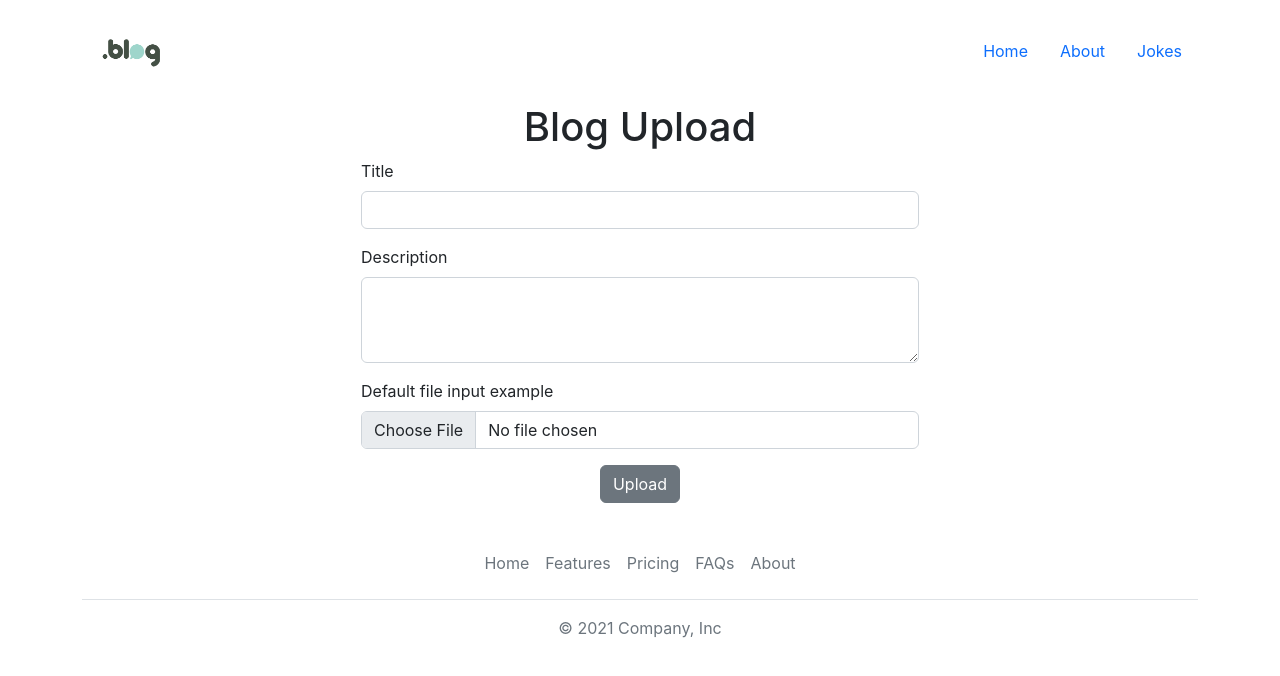
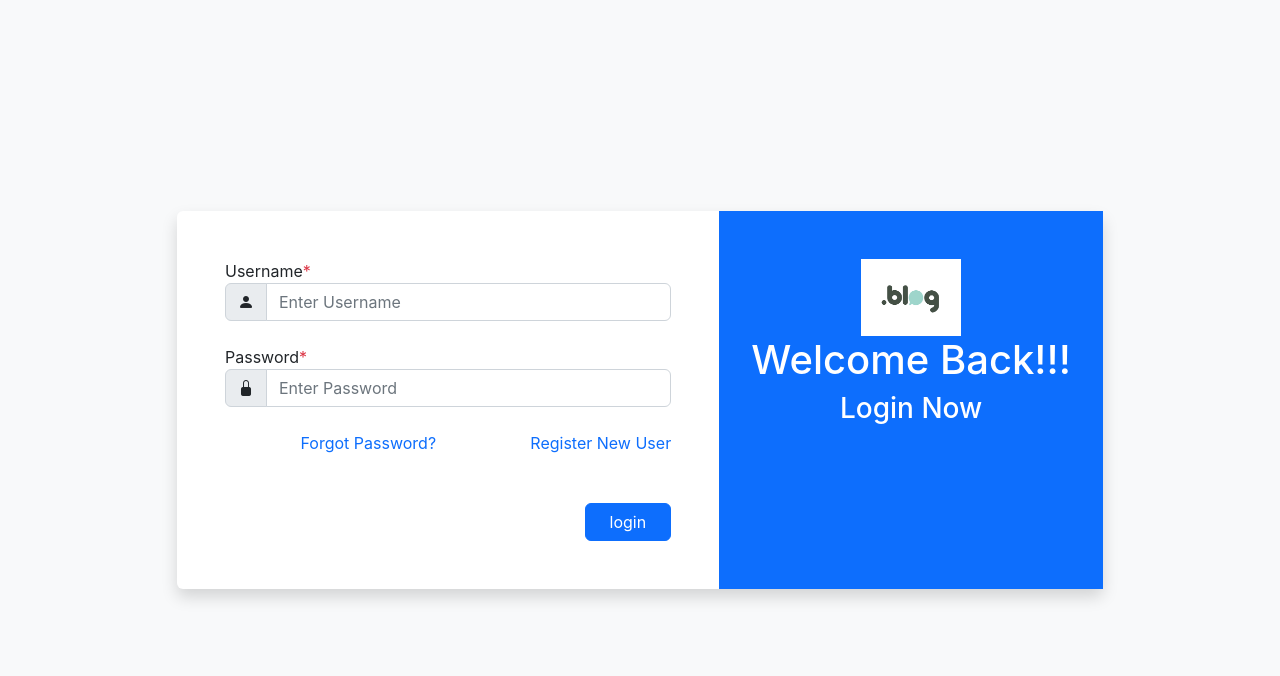
Before and after one commit to inder0089/blogapp, a React (Create React App) app: page /todo in a window 1280 px wide. Shown: the top 676 px of the page. Built offline with nearby package versions, Linux system fonts and the light colour scheme.

Commit message:
todo design

```diff
--- a/src/App.js
+++ b/src/App.js
@@ -12,22 +12,40 @@ import Login from "./pages/Login";
 import About from "./pages/About";
 import PrivateRoute from "./component/Auth/PrivateRoute";
 import Shimmer from "./common/Shimmer";
+import { useState } from "react";
+import Register from "./pages/Register";
 
 function App() {
+  const [isLoggedIn, setIsLoggedIn] = useState(false);
+
+  const handleLoggedIn = () => {
+    setIsLoggedIn(true);
+  };
+  const handleLogout = () => {
+    setIsLoggedIn(false);
+  };
   return (
     <>
-      <Header />
-      <Outlet />
+      {isLoggedIn ? (
+        <>
+          <Header handleLogout={handleLogout} />
+          <Outlet />
+          <Footer />
+        </>
+      ) : (
+        <Login handleLoggedIn={handleLoggedIn} />
+      )}
       {/* <Body /> */}
-
-      {/* <Routes>
+      {/* <Header handleLogout={handleLogout} />
+      <Routes>
         <Route element={<PrivateRoute />}>
           <Route element={<Body />} path="/" exact />
           <Route element={<About />} path="/about" exact />
         </Route>
         <Route element={<Login />} path="/login" />
-      </Routes> */}
-      <Footer />
+        <Route element={<Register />} path="/login" />
+      </Routes>
+      <Footer /> */}
       {/* <Shimmer /> */}
     </>
   );
--- a/src/component/Auth/PrivateRoute.js
+++ b/src/component/Auth/PrivateRoute.js
@@ -1,8 +1,8 @@
 import React from "react";
 import { Navigate, Outlet } from "react-router-dom";
 const PrivateRoute = () => {
-  let auth = { token: true };
-  return auth.token ? <Outlet /> : <Navigate to="/login" />;
+  let auth = { token: false };
+  return auth.token ? <Outlet /> : <Navigate to="/login" replace />;
 };
 
 export default PrivateRoute;
--- a/src/component/Header.js
+++ b/src/component/Header.js
@@ -3,7 +3,11 @@ import Nav from "react-bootstrap/Nav";
 import logo from "../assets/images/logo.png";
 import Navbar from "react-bootstrap/Navbar";
 import { Link } from "react-router-dom";
-function Header() {
+import { Button } from "react-bootstrap";
+function Header(props) {
+  const logoutUs = () => {
+    props.handleLogout(false);
+  };
   return (
     <>
       <nav className="navbar navbar-expand-lg bg-body-tertiary">
@@ -39,6 +43,11 @@ function Header() {
                   Jokes
                 </Link>
               </li>
+              <li className="nav-item">
+                <Button variant="warning" onClick={logoutUs}>
+                  Logout
+                </Button>
+              </li>
               {/* <li className="nav-item">
                 <Link className="nav-link" to="/todo">
                   Todo
--- /dev/null
+++ b/src/pages/AddBlog.js
@@ -0,0 +1,43 @@
+import React from "react";
+const AddBlog = () => {
+  return (
+    <>
+      <div className="blog-upload">
+        <div className="container">
+          <h1 className="text-center">Blog Upload</h1>
+          <div className="w-50 m-auto">
+            <div className="mb-3">
+              <label for="title" className="form-label">
+                Title
+              </label>
+              <input type="text" className="form-control" id="title" />
+            </div>
+            <div className="mb-3">
+              <label for="exampleFormControlTextarea1" className="form-label">
+                Description
+              </label>
+              <textarea
+                className="form-control"
+                id="exampleFormControlTextarea1"
+                rows="3"
+              ></textarea>
+            </div>
+            <div className="mb-3">
+              <label for="formFile" className="form-label">
+                Default file input example
+              </label>
+              <input className="form-control" type="file" id="formFile" />
+            </div>
+            <div className="mb-3 text-center">
+              <button type="button" className="btn btn-secondary m-auto">
+                Upload
+              </button>
+            </div>
+          </div>
+        </div>
+      </div>
+    </>
+  );
+};
+
+export default AddBlog;
--- a/src/pages/Login.js
+++ b/src/pages/Login.js
@@ -1,7 +1,7 @@
 import React, { useState } from "react";
 import logo from "../assets/images/logo.png";
-import { Link } from "react-router-dom";
-function Login() {
+import { Link, Navigate } from "react-router-dom";
+function Login(props) {
   const [loginData, setLoginData] = useState({
     username: "",
     password: "",
@@ -17,6 +17,9 @@ function Login() {
     console.log(loginData);
   };
 
+  const loginUs = () => {
+    props.handleLoggedIn();
+  };
   return (
     <>
       <div className="login-page bg-light">
@@ -103,6 +106,7 @@ function Login() {
                           <button
                             type="submit"
                             className="btn btn-primary px-4 float-end mt-4"
+                            onClick={loginUs}
                           >
                             login
                           </button>
--- a/src/pages/todo/Todo.js
+++ b/src/pages/todo/Todo.js
@@ -1,38 +1,71 @@
 import React from "react";
+import Dropdown from "react-bootstrap/Dropdown";
+import Button from "react-bootstrap/Button";
+import Form from "react-bootstrap/Form";
+import InputGroup from "react-bootstrap/InputGroup";
+import Table from "react-bootstrap/Table";
 const Todo = () => {
   return (
     <>
-      <div className="blog-upload">
+      <div className="todo">
         <div className="container">
-          <h1 className="text-center">Blog Upload</h1>
-          <div className="w-50 m-auto">
-            <div className="mb-3">
-              <label for="title" className="form-label">
-                Title
-              </label>
-              <input type="text" className="form-control" id="title" />
+          <h1>Todo</h1>
+          <div className="row">
+            <div className="col-md-6">
+              <InputGroup className="mb-3">
+                <Form.Control
+                  placeholder="Recipient's username"
+                  aria-label="Recipient's username"
+                  aria-describedby="basic-addon2"
+                />
+                <Button variant="outline-secondary" id="button-addon2">
+                  Add
+                </Button>
+              </InputGroup>
             </div>
-            <div className="mb-3">
-              <label for="exampleFormControlTextarea1" className="form-label">
-                Description
-              </label>
-              <textarea
-                className="form-control"
-                id="exampleFormControlTextarea1"
-                rows="3"
-              ></textarea>
+            <div className="col-md-6">
+              <Dropdown>
+                <Dropdown.Toggle variant="success" id="dropdown-basic">
+                  Filter
+                </Dropdown.Toggle>
+
+                <Dropdown.Menu>
+                  {/* <Dropdown.Item href="#/action-1">Action</Dropdown.Item> */}
+                  <Dropdown.Item href="#/action-2">Completed</Dropdown.Item>
+                  <Dropdown.Item href="#/action-3">Not Completed</Dropdown.Item>
+                </Dropdown.Menu>
+              </Dropdown>
             </div>
-            <div className="mb-3">
-              <label for="formFile" className="form-label">
-                Default file input example
-              </label>
-              <input className="form-control" type="file" id="formFile" />
-            </div>
-            <div className="mb-3 text-center">
-              <button type="button" className="btn btn-secondary m-auto">
-                Upload
-              </button>
-            </div>
+          </div>
+          <div className="todo-table">
+            <Table striped bordered hover variant="dark">
+              <thead>
+                <tr>
+                  <th>#</th>
+                  <th>Todo Item</th>
+                  <th>Delete</th>
+                </tr>
+              </thead>
+              <tbody>
+                <tr>
+                  <td>
+                    {["checkbox"].map((type) => (
+                      <div key={`inline-${type}`} className="mb-3">
+                        <Form.Check
+                          name="group1"
+                          type={type}
+                          id={`inline-${type}-1`}
+                        />
+                      </div>
+                    ))}
+                  </td>
+                  <td className="w-75">Mark</td>
+                  <td>
+                    <Button variant="danger">Delete</Button>
+                  </td>
+                </tr>
+              </tbody>
+            </Table>
           </div>
         </div>
       </div>
```
Also changed, not shown: src/index.js (+7 -2 lines), src/pages/todo/Todolist.js (+5 -3 lines).
